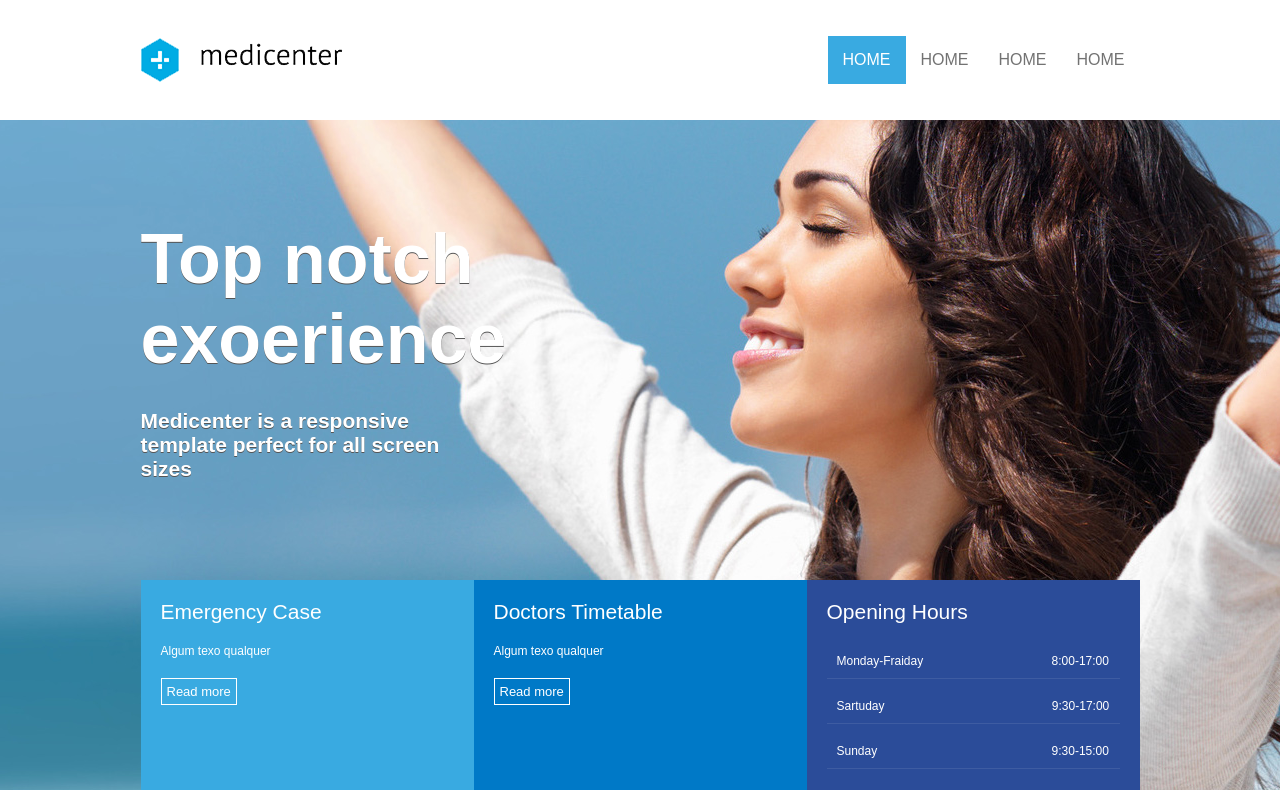
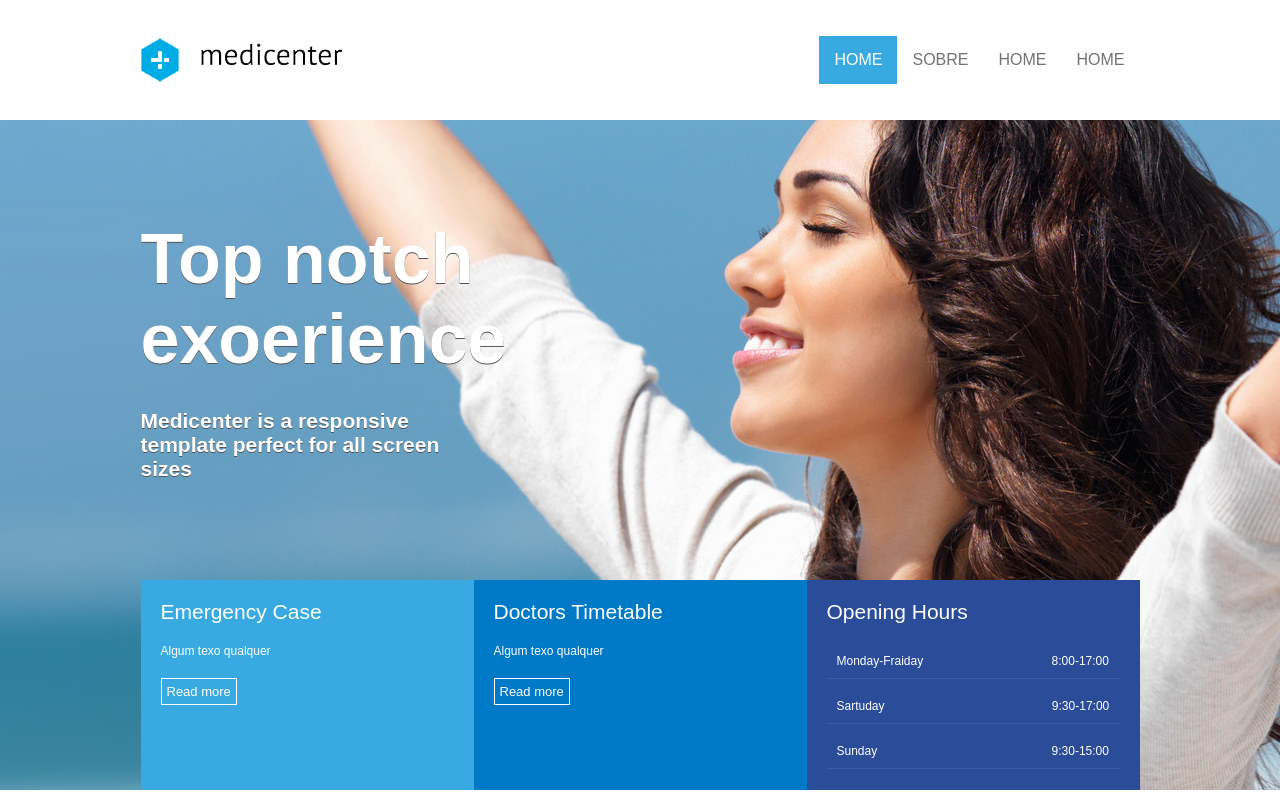
Before and after one commit to joabdevelop/projetomedic, a plain HTML site: page index.html in a window 1280 px wide. Shown: the top 800 px of the page. Drawn offline with Linux system fonts and the light colour scheme.

Commit message:
Atualização da barra menu

```diff
--- a/index.html
+++ b/index.html
@@ -35,7 +35,7 @@
                     </div>
                     <ul>
                         <li class="active"><a href="">HOME</a></li>
-                        <li><a href="">HOME</a></li>
+                        <li><a href="">SOBRE</a></li>
                         <li><a href="">HOME</a></li>
                         <li><a href="">HOME</a></li>
                     </ul>
```
